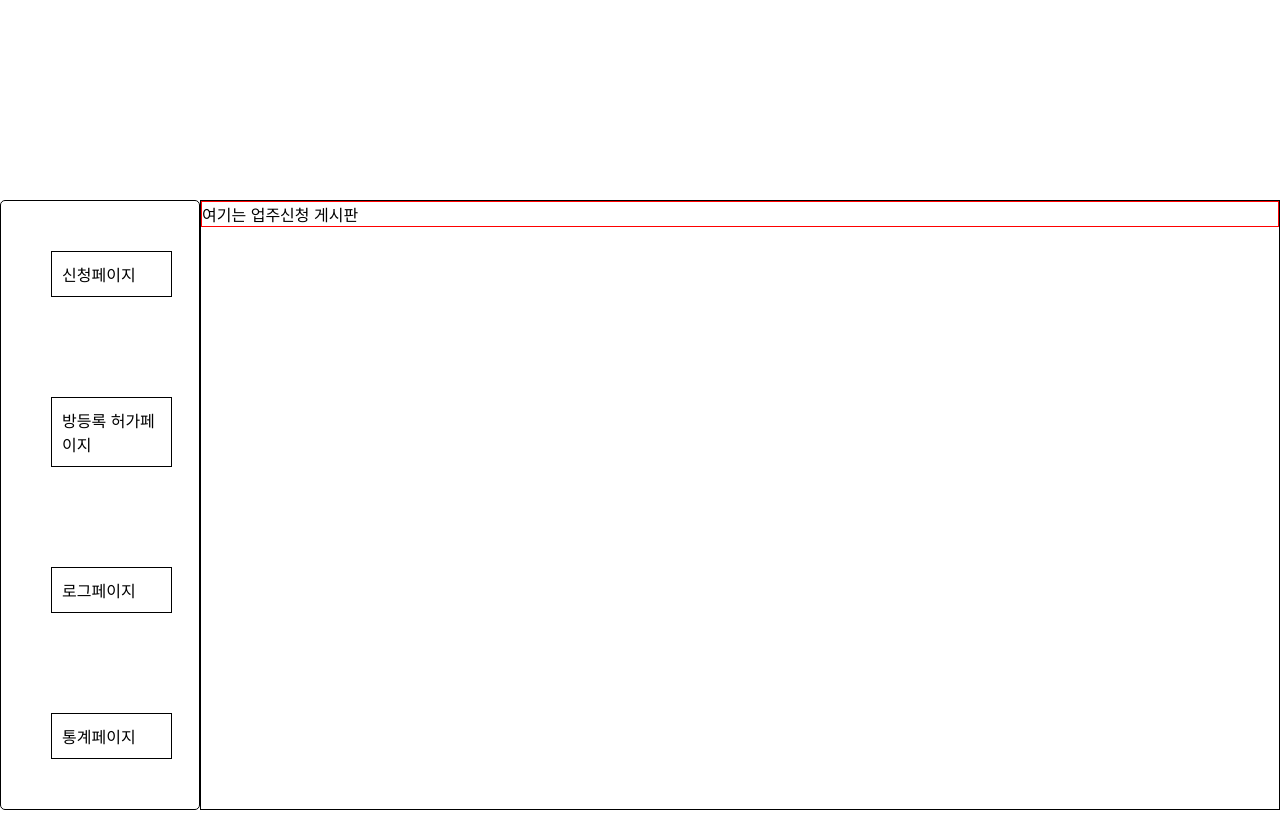
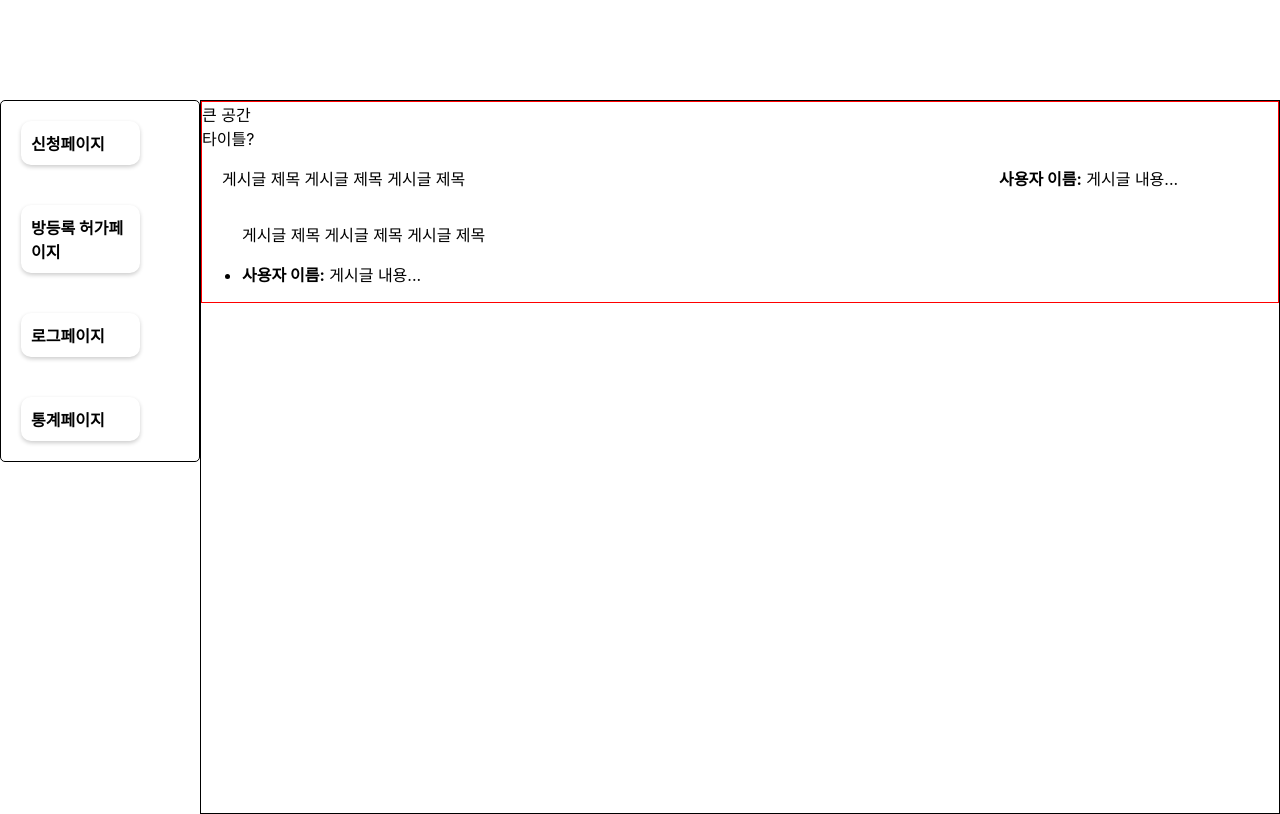
Before and after one commit to HAHproject/pj-front, a React (Create React App) app: page /admin in a window 1280 px wide. Built offline with nearby package versions, Linux system fonts and the light colour scheme; the HTML template or start-up script is replaced by a standard one.

Commit message:
테이블 만드는 중

```diff
--- a/src/component/admin/Admin.css
+++ b/src/component/admin/Admin.css
@@ -1,6 +1,6 @@
 .main-box {
     display: flex;
-    margin-top: 200px;
+    margin-top: 100px;
     width: 100%;
 
 
@@ -8,7 +8,6 @@
 
 ._left-box {
     flex: 1;
-    position: sticky;
     min-width: 200px;
     height: auto;
     top: 0;
@@ -42,13 +41,15 @@
 }
 
 ._button {
-    margin: 50px;
+    font-weight: bold;
+    margin: 20px;
     width: 50%;
     color: black;
     transition: background-color 0.3s, color 0.3s;
     cursor: pointer;
-    border: 1px solid black;
     padding: 10px;
+    box-shadow: 0px 2px 4px rgba(0, 0, 0, 0.2);
+    border-radius: 10px;
 
 }
 
@@ -58,8 +59,9 @@
 
 
 ._right-box {
+    overflow-y: scroll;
     flex: 6;
-    height: auto;
+    height: 89vh;
     border: 1px solid black
 }
 
--- a/src/component/admin/AdminMenuBox.jsx
+++ b/src/component/admin/AdminMenuBox.jsx
@@ -8,23 +8,23 @@ const AdminMenuBox = () => {
 
     const dispatch = useDispatch()
 
-    const [stickyTop, setStickyTop] = useState(0);
+    // const [stickyTop, setStickyTop] = useState(0);
 
-    useEffect(() => {
-        const handleScroll = () => {
-            setStickyTop(window.scrollY);
-        };
+    // useEffect(() => {
+    //     const handleScroll = () => {
+    //         setStickyTop(window.scrollY);
+    //     };
 
-        window.addEventListener('scroll', handleScroll);
+    //     window.addEventListener('scroll', handleScroll);
 
-        return () => {
-            window.removeEventListener('scroll', handleScroll);
-        };
-    }, []);
+    //     return () => {
+    //         window.removeEventListener('scroll', handleScroll);
+    //     };
+    // }, []);
 
 
 
-    console.log("얘는 랜더링 어느정도까지 허용인가 ?  1초에 100번 랜더링하는데? ")
+    console.log("얘는 랜더링 어느정도까지 허용인가 ? ")
 
 
     const onClickHandler = (data) => {
@@ -35,7 +35,7 @@ const AdminMenuBox = () => {
 
 
     return <>
-        <div className="_button-list" style={{ marginTop: stickyTop + 'px' }}>
+        <div className="_button-list" >
             {Object.keys(Category).map((menu) => {
                 return <p className="_button" key={menu} onClick={() => onClickHandler(menu)}> {menu} </p>
             })}
--- a/src/component/admin/ApplyPage.jsx
+++ b/src/component/admin/ApplyPage.jsx
@@ -2,7 +2,38 @@ const ApplyPage = () => {
 
     console.log(4)
 
-    return "여기는 업주신청 게시판"
+    return <>
+        <div style={{ display: "flex", flexDirection: "column" }}>
+            큰 공간
+
+            <div>
+                타이틀?
+            </div>
+            <div  >
+                <div style={{ display: "flex", padding: "0px 20px" }}>
+                    {/* 그리드 연구해보기.... */}
+                    <p style={{ flex: 3 }}>게시글 제목 게시글 제목 게시글 제목 </p>
+                    <p style={{ flex: 1 }}>
+                        <strong>사용자 이름:</strong> 게시글 내용...
+                    </p>
+
+                </div>
+                <ul  >
+                    <p>게시글 제목 게시글 제목 게시글 제목 </p>
+                    <li>
+                        <strong>사용자 이름:</strong> 게시글 내용...
+                    </li>
+                </ul>
+
+            </div>
+
+
+
+
+        </div >
+
+
+    </>
 
 
 }
```
